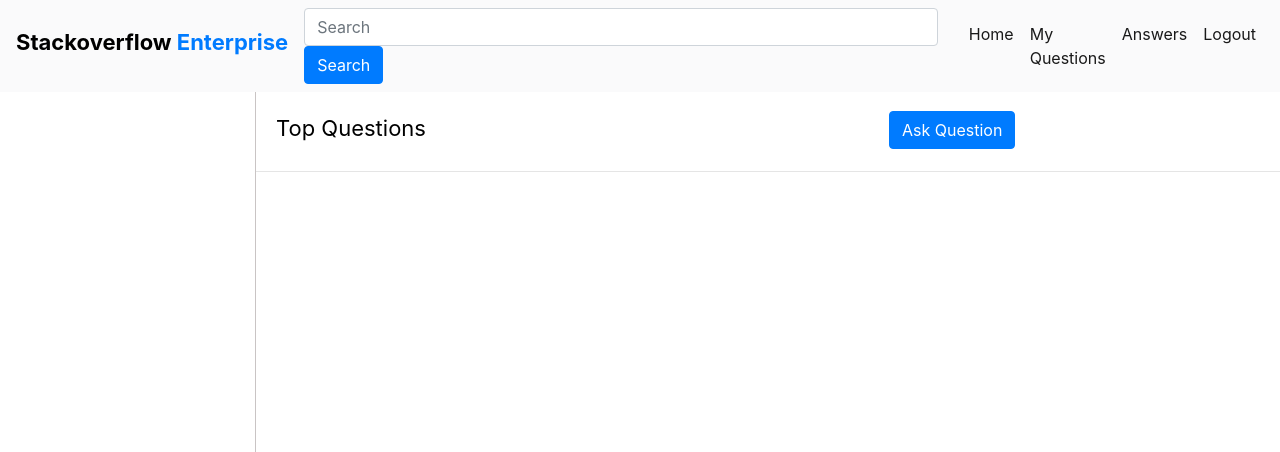
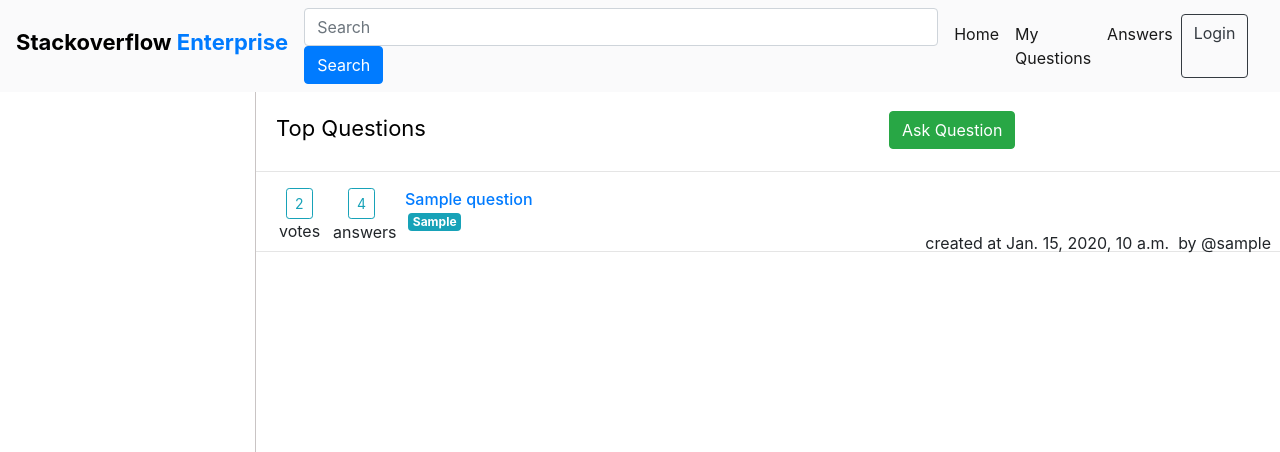
Before and after one commit to rcsiit1/stackoverflow, a Django app: page /enterprise/home/ in a window 1280 px wide. Shown: the top 452 px of the page. Run offline with Django 3.2, Linux system fonts and the light colour scheme; tables that the repository leaves empty hold one stand-in row (values such as "Sample post"); some libraries are stand-ins or nearby versions.

Commit message:
User login, logout, home page,session management, models
- Completed user login - logout ( session management )
- Completed home page with questions listing
- changed model - added created and updated date
- Changed ckeditor for description input in question
- Completed create new question
- Created a custom tag to split the string in front end

```diff
--- a/stackoverflow/stack_enterprise/models.py
+++ b/stackoverflow/stack_enterprise/models.py
@@ -1,4 +1,5 @@
 from django.db import models
+from django.utils import timezone
 
 # Create your models here.
 
@@ -6,6 +7,8 @@
     username = models.CharField(max_length = 15)
     password = models.CharField(max_length = 50)
     reputation = models.IntegerField(default = 0)
+    created_at = models.DateTimeField(auto_now_add=True)
+    updated_at = models.DateTimeField(auto_now=True)
 
     def __str__(self):
         return self.username
@@ -17,6 +20,8 @@
     is_answered = models.BooleanField(default = False)
     has_correct_answer = models.BooleanField(default = False)
     owner_id = models.ForeignKey(User,on_delete = models.CASCADE)
+    created_at = models.DateTimeField(auto_now_add=True)
+    updated_at = models.DateTimeField(auto_now=True)
 
     def __str__(self):
         return self.title
@@ -26,6 +31,8 @@
     user_id = models.ForeignKey(User, on_delete=models.CASCADE)
     question_id = models.ForeignKey(Questions, on_delete = models.CASCADE)
     is_correct = models.BooleanField(default = False)
+    created_at = models.DateTimeField(auto_now_add=True)
+    updated_at = models.DateTimeField(auto_now=True)
 
     def __str__(self):
         return self.details
@@ -35,6 +42,8 @@
     question_id = models.ForeignKey(Questions, on_delete = models.CASCADE)
     answer_id = models.ForeignKey(Answers, on_delete = models.CASCADE)
     user_id = models.ForeignKey(User, on_delete = models.CASCADE)
+    created_at = models.DateTimeField(auto_now_add=True)
+    updated_at = models.DateTimeField(auto_now=True)
 
     def __str__(self):
         return self.comment
--- a/stackoverflow/stack_enterprise/static/stack_enterprise/css/app.css
+++ b/stackoverflow/stack_enterprise/static/stack_enterprise/css/app.css
@@ -143,8 +143,7 @@
     position: absolute;
     z-index: 2;
   }
-
-  .form {
+.form {
     margin-left: 145px;
 }
 .login-brand{
@@ -157,3 +156,32 @@
   margin-left : 884px;
   margin-top : 15px;
 }
+.answers{
+  margin-left: 62px;
+  margin-top: -55px;
+}
+.answer-span{
+  margin-left: 47px;
+  margin-top: -23px;
+}
+.question{
+  margin-left: 119px;
+  margin-top: -54px;
+}
+.tags{
+  margin-left: 122px;
+  margin-top: -5px;
+}
+.username{
+  position:relative;
+  margin-left: 534px;
+  margin-top: -39px;
+}
+.creation-time{
+  position:relative;
+  margin-top: -23px;
+  margin-left: 281px;
+}
+.votes-span{
+  margin-left: -7px;
+}
--- a/stackoverflow/stack_enterprise/static/stack_enterprise/js/main.js
+++ /dev/null
@@ -1,5 +0,0 @@
-ClassicEditor
-.create( document.querySelector( '#editor' ) )
-.catch( error => {
-console.error( error );
-} );
--- a/stackoverflow/stack_enterprise/templates/stack_enterprise/base.html
+++ b/stackoverflow/stack_enterprise/templates/stack_enterprise/base.html
@@ -1,6 +1,7 @@
 <html>
 <head>
 {% load static %}
+
 <title> Stackoverflow Enterprise </title>
 <script src="https://code.jquery.com/jquery-3.3.1.min.js" integrity="sha256-FgpCb/KJQlLNfOu91ta32o/NMZxltwRo8QtmkMRdAu8=" crossorigin="anonymous"></script>
 <link rel="stylesheet" href="https://maxcdn.bootstrapcdn.com/bootstrap/4.0.0/css/bootstrap.min.css" integrity="sha384-Gn5384xqQ1aoWXA+058RXPxPg6fy4IWvTNh0E263XmFcJlSAwiGgFAW/dAiS6JXm" crossorigin="anonymous">
@@ -20,7 +21,7 @@
       <input class="form-control mr-sm-2" type="search" style ="width : 634px" placeholder="Search" aria-label="Search">
       <button class="btn btn-primary my-2 my-sm-0" type="submit">Search</button>
     </form>
-    <ul class="navbar-nav ml-auto float-right">
+    <ul class="navbar-nav ml-left float-right" style="margin-right: 18px;">
       <li class="nav-item active float-right">
         <a class="nav-link" href="{% url 'home-page' %}">Home <span class="sr-only">(current)</span></a>
       </li>
@@ -30,9 +31,20 @@
       <li class="nav-item active float-right">
         <a class="nav-link" href="#">Answers <span class="sr-only">(current)</span></a>
       </li>
-      <li class="nav-item active float-right">
-        <a class="nav-link" href="#">Logout <span class="sr-only">(current)</span></a>
+      {% if 'user_id' in request.session %}
+      <li class="nav-item active dropdown float-right">
+        <a class="btn  dropdown-toggle" href="#" id="navbarDropdown" role="button" data-toggle="dropdown" aria-haspopup="true" aria-expanded="false">
+          {{request.session.username}}
+        </a>
+        <div class="dropdown-menu dropdown-menu-right" aria-labelledby="navbarDropdown">
+          <a class="dropdown-item" href="#">Change password</a>
+          <div class="dropdown-divider"></div>
+          <a class="dropdown-item" href="{% url 'user-logout' %}">Logout</a>
+        </div>
       </li>
+      {% else %}
+      <a class="btn btn-outline-dark" href="{% url 'login' %}">Login</a>
+      {% endif %}
     </ul>
   </div>
 </nav>
@@ -43,13 +55,41 @@
     <span >Top Questions
       <form class='ask-questions' method='POST' action="{% url 'new_question' %}">
           {% csrf_token %}
-          <button class="btn btn-primary my-2 my-sm-0"  type="submit" >Ask Question</button>
+          <button class="btn btn-success my-2 my-sm-0"  type="submit" >Ask Question</button>
       </form>
     </span>
   </div>
   <hr class = "line">
+  {% if all_questions %}
+  {% for question in all_questions %}
+  <div style='margin-left: 30px;position:relative;'>
+  <div>
+  <button class="btn btn-outline-info btn-sm "><span title="2 votes">2</span></button>
+  <div class="votes-span">votes</div>
+<button class="btn btn-outline-info btn-sm answers" ><span title="4 answers" >4</span></button>
+<div class="answer-span">answers</div>
+
 </div>
+  <a href='#' > <h6 class="question">{{question.title}}</h6> </a>
+  {% load customtags %}
+  <div class="tags">
+  {% with question.tags|spliter:"," as tags %}
+    {% for tag in tags %}
+      <span class="badge badge-info">{{tag}}</span>
+    {% endfor %}
+{% endwith %}
+</div>
+<p class="float-right">by @{{question.owner_id.username}}&nbsp;&nbsp;</p>
+<p class="float-right">created at {{question.created_at}} &nbsp;</p>
+  </div>
+  <hr class = "line">
+  {% endfor %}
+  {% endif %}
+  {% if question %}
+  <span> {{question}}</span>
+</div>
+{% endif %}
 {% endblock %}
+</div>
 </body>
-<script src="{% static '/stack_enterprise/js/main.js' %}"></script>
 </html>
--- /dev/null
+++ b/stackoverflow/stack_enterprise/templatetags/customtags.py
@@ -0,0 +1,8 @@
+from django import template
+from django.template.defaultfilters import stringfilter
+
+register= template.Library()
+@register.filter(name='spliter')
+@stringfilter
+def spliter(a, b):
+    return a.split(b)
--- a/stackoverflow/stack_enterprise/urls.py
+++ b/stackoverflow/stack_enterprise/urls.py
@@ -21,5 +21,7 @@
     path('home/',views.HomePage, name ='home-page'),
     path('ask-new-question/',views.NewQuestionPage,name='new_question'),
     path('login/',views.LoginPage,name='login'),
-    path('login-user',views.UserLogin,name='user-login')
+    path('login-user',views.UserLogin,name='user-login'),
+    path('create-new-question/',views.CreateNewQuestion,name='create-question'),
+    path('user-logout/',views.UserLogout,name='user-logout')
 ]
--- a/stackoverflow/stack_enterprise/views.py
+++ b/stackoverflow/stack_enterprise/views.py
@@ -1,4 +1,4 @@
-from django.shortcuts import render
+from django.shortcuts import render, reverse
 from django.http import JsonResponse,HttpResponseRedirect
 from .models import *
 import json
@@ -6,28 +6,58 @@
 # Create your views here.
 
 def HomePage(request):
-    return render(request,'stack_enterprise/base.html')
+    all_questions = Questions.objects.all().select_related().order_by('-created_at')
+    return render(request,'stack_enterprise/base.html',{'all_questions':all_questions})
 
 def NewQuestionPage(request):
     return render(request,'stack_enterprise/new-post.html')
 
 def LoginPage(request):
-    return render(request,'stack_enterprise/login.html')
+    if 'user_id' in request.session:
+        return render(request,'stack_enterprise/base.html')
+    else:
+        return render(request,'stack_enterprise/login.html')
 
 def UserLogin(request):
     if request.method == 'POST':
         try:
-            if request.session['user_id'] == user.id:
-                return HttpResponseRedirect(reverse())
-
             user = User.objects.get(username = request.POST['username'])
-
+            print(user)
             if user.username == request.POST['username'] and user.password == request.POST['password']:
+                print('inside if')
                 request.session['user_id'] = user.id
                 request.session['username'] = user.username
                 return render(request,'stack_enterprise/base.html')
             else:
+                print('inside else')
                 return render(request,'stack_enterprise/login.html',{'error':'username or password invalid.'})
 
         except Exception:
             return render(request,'stack_enterprise/login.html',{'error':'user doesnt exist.Please register!'})
+
+def CreateNewQuestion(request):
+    if request.method == 'POST':
+        if 'user_id' in request.session:
+            title = request.POST['title']
+            tags = request.POST['tags']
+            body = request.POST['description']
+            try:
+                owner_id = User.objects.get(pk = request.session['user_id'])
+                question = Questions.objects.create(title=title,body=body,tags=tags,owner_id=owner_id)
+                owner_id.reputation = owner_id.reputation + 1
+                owner_id.save()
+                return render(request,'stack_enterprise/base.html',{'question':question})
+            except:
+                return render(request,'stack_enterprise/login.html',{'error':'user doesnt exist.Please register!'})
+        else:
+            return HttpResponseRedirect(reverse('login'))
+    else:
+        return HttpResponseRedirect(reverse('new_question'))
+
+def UserLogout(request):
+    try:
+        del request.session['user_id']
+        del request.session['username']
+        return HttpResponseRedirect(reverse('user-logout'))
+    except:
+        return HttpResponseRedirect(reverse('login'))
```
Also changed, not shown: stackoverflow/stack_enterprise/templates/stack_enterprise/new-post.html (+16 -4 lines), stackoverflow/stackoverflow/settings.py (+4 -4 lines), stackoverflow/stack_enterprise/migrations/0001_initial.py, stackoverflow/stack_enterprise/migrations/0002_auto_20190107_1214.py (deleted), stackoverflow/stack_enterprise/templatetags/__init__.py (added).
